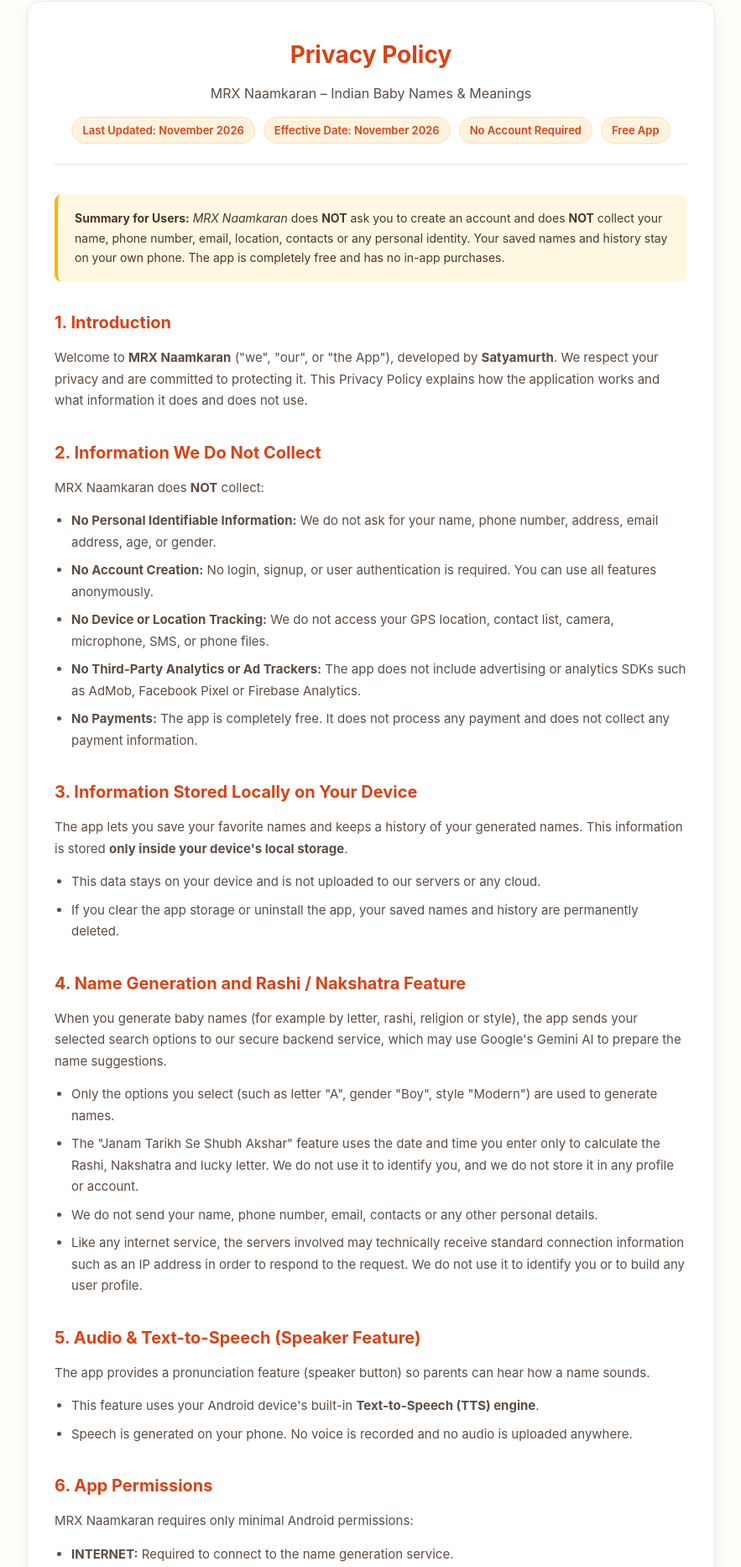
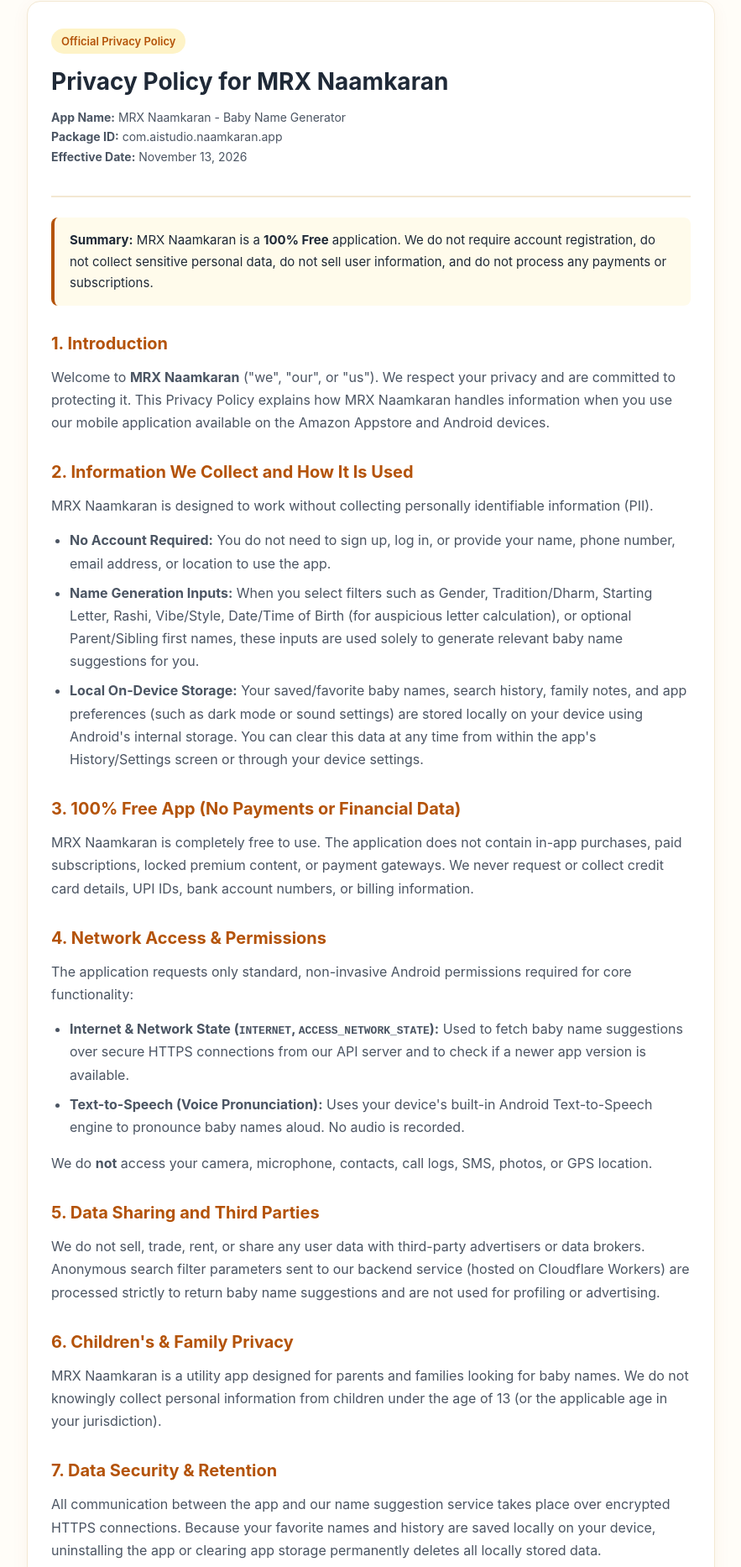
Before and after one commit to privacypolicymrxuri/MRXNaamkaran_privacy_policy-, a plain HTML site: page index.html in a window 1280 px wide. Shown: the part 23-1889 px from the top of the page at 84% size, without its empty margins (198-1081 px from the left). Drawn offline with Linux system fonts and the light colour scheme.

Commit message:
Update index.html

```diff
--- a/index.html
+++ b/index.html
@@ -1,263 +1,188 @@
 <!DOCTYPE html>
 <html lang="en">
 <head>
-    <meta charset="UTF-8">
-    <meta name="viewport" content="width=device-width, initial-scale=1.0">
+    <meta charset="UTF-8" />
+    <meta name="viewport" content="width=device-width, initial-scale=1.0" />
     <title>Privacy Policy - MRX Naamkaran</title>
     <style>
         :root {
-            --primary: #FF7043;
-            --primary-dark: #D84315;
-            --accent: #FFB300;
-            --text-main: #2C2018;
-            --text-secondary: #5C4D43;
-            --bg-body: #FFFDF9;
+            --bg-color: #FFFDF8;
             --card-bg: #FFFFFF;
-            --border-color: #EFE4DC;
-            --badge-bg: #FFF3E0;
+            --primary: #B45309;
+            --accent: #DC2626;
+            --text-main: #1F2937;
+            --text-muted: #4B5563;
+            --border-color: #F3E8D2;
         }
-
         * {
             box-sizing: border-box;
             margin: 0;
             padding: 0;
         }
-
         body {
-            font-family: -apple-system, BlinkMacSystemFont, "Segoe UI", Roboto, Oxygen-Sans, Ubuntu, Cantarell, "Helvetica Neue", sans-serif;
-            background-color: var(--bg-body);
+            font-family: -apple-system, BlinkMacSystemFont, "Segoe UI", Roboto, Oxygen, Ubuntu, Cantarell, sans-serif;
+            background-color: var(--bg-color);
             color: var(--text-main);
             line-height: 1.7;
             padding: 24px 16px;
         }
-
         .container {
             max-width: 820px;
             margin: 0 auto;
             background: var(--card-bg);
+            border: 1px solid var(--border-color);
             border-radius: 16px;
-            padding: 40px 32px;
-            border: 1px solid var(--border-color);
-            box-shadow: 0 4px 20px rgba(44, 32, 24, 0.05);
+            padding: 32px 28px;
+            box-shadow: 0 4px 20px rgba(180, 83, 9, 0.06);
         }
-
         .header {
-            text-align: center;
-            margin-bottom: 36px;
-            padding-bottom: 24px;
-            border-bottom: 1px solid var(--border-color);
+            border-bottom: 2px solid var(--border-color);
+            padding-bottom: 20px;
+            margin-bottom: 24px;
         }
-
-        .header h1 {
-            color: var(--primary-dark);
-            font-size: 28px;
-            margin-bottom: 8px;
-            font-weight: 700;
-        }
-
-        .header .subtitle {
-            color: var(--text-secondary);
-            font-size: 16px;
-            margin-bottom: 14px;
-        }
-
-        .badge-bar {
-            display: flex;
-            flex-wrap: wrap;
-            justify-content: center;
-            gap: 10px;
-            margin-top: 12px;
-        }
-
         .badge {
-            background-color: var(--badge-bg);
-            color: var(--primary-dark);
+            display: inline-block;
+            background: #FEF3C7;
+            color: var(--primary);
             font-size: 13px;
             font-weight: 600;
             padding: 4px 12px;
-            border-radius: 20px;
-            border: 1px solid #FFE0B2;
+            border-radius: 999px;
+            margin-bottom: 10px;
         }
-
+        h1 {
+            font-size: 28px;
+            color: var(--text-main);
+            margin-bottom: 6px;
+        }
+        .meta {
+            font-size: 14px;
+            color: var(--text-muted);
+        }
         h2 {
-            color: var(--primary-dark);
             font-size: 20px;
-            margin-top: 32px;
-            margin-bottom: 12px;
+            color: var(--primary);
+            margin-top: 28px;
+            margin-bottom: 10px;
         }
-
         p {
             margin-bottom: 14px;
-            color: var(--text-secondary);
+            color: var(--text-muted);
+        }
+        ul {
+            margin: 10px 0 16px 22px;
+            color: var(--text-muted);
+        }
+        li {
+            margin-bottom: 8px;
+        }
+        .highlight-box {
+            background: #FFFBEB;
+            border-left: 4px solid var(--primary);
+            padding: 14px 18px;
+            border-radius: 8px;
+            margin: 20px 0;
+            color: var(--text-main);
             font-size: 15px;
         }
-
-        ul {
-            margin-left: 20px;
-            margin-bottom: 18px;
-            color: var(--text-secondary);
+        a {
+            color: var(--accent);
+            text-decoration: none;
+            font-weight: 500;
         }
-
-        li {
-            margin-bottom: 8px;
-            font-size: 15px;
-        }
-
-        .highlight-box {
-            background: #FFF8E1;
-            border-left: 4px solid var(--accent);
-            padding: 16px 20px;
-            border-radius: 8px;
-            margin: 20px 0;
-            color: #4E342E;
-            font-size: 14px;
-        }
-
-        .developer-card {
-            background: #FFF3E0;
-            border: 1px solid #FFE0B2;
-            border-radius: 12px;
-            padding: 20px;
-            margin-top: 36px;
-        }
-
-        .developer-card h3 {
-            color: var(--primary-dark);
-            font-size: 17px;
-            margin-bottom: 10px;
-        }
-
-        .developer-card p {
-            margin-bottom: 6px;
-            font-size: 14px;
-        }
-
-        a {
-            color: var(--primary-dark);
-            text-decoration: none;
-            font-weight: 600;
-        }
-
         a:hover {
             text-decoration: underline;
         }
-
         .footer {
-            margin-top: 40px;
+            margin-top: 36px;
+            padding-top: 20px;
+            border-top: 1px solid var(--border-color);
+            font-size: 14px;
+            color: var(--text-muted);
             text-align: center;
-            font-size: 13px;
-            color: #8D6E63;
-            border-top: 1px solid var(--border-color);
-            padding-top: 20px;
-        }
-
-        @media (max-width: 600px) {
-            .container {
-                padding: 24px 18px;
-            }
-            .header h1 {
-                font-size: 23px;
-            }
-            h2 {
-                font-size: 18px;
-            }
         }
     </style>
 </head>
 <body>
-
     <div class="container">
         <div class="header">
-        <h1>Privacy Policy</h1>
-        <div class="subtitle">MRX Naamkaran – Indian Baby Names & Meanings</div>
-        <div class="badge-bar">
-            <span class="badge">Last Updated: November 2026</span>
-            <span class="badge">Effective Date: November 2026</span>
-            <span class="badge">No Account Required</span>
-            <span class="badge">Free App</span>
-        </div>
+            <span class="badge">Official Privacy Policy</span>
+            <h1>Privacy Policy for MRX Naamkaran</h1>
+            <p class="meta">
+                <strong>App Name:</strong> MRX Naamkaran - Baby Name Generator<br />
+                <strong>Package ID:</strong> com.aistudio.naamkaran.app<br />
+                <strong>Effective Date:</strong> November 13, 2026
+            </p>
         </div>
 
         <div class="highlight-box">
-        <strong>Summary for Users:</strong> <em>MRX Naamkaran</em> does <strong>NOT</strong> ask you to create an account and does <strong>NOT</strong> collect your name, phone number, email, location, contacts or any personal identity. Your saved names and history stay on your own phone. The app is completely free and has no in-app purchases.
+            <strong>Summary:</strong> MRX Naamkaran is a <strong>100% Free</strong> application. We do not require account registration, do not collect sensitive personal data, do not sell user information, and do not process any payments or subscriptions.
         </div>
 
         <h2>1. Introduction</h2>
         <p>
-        Welcome to <strong>MRX Naamkaran</strong> ("we", "our", or "the App"), developed by <strong>Satyamurth</strong>. We respect your privacy and are committed to protecting it. This Privacy Policy explains how the application works and what information it does and does not use.
+            Welcome to <strong>MRX Naamkaran</strong> ("we", "our", or "us"). We respect your privacy and are committed to protecting it. This Privacy Policy explains how MRX Naamkaran handles information when you use our mobile application available on the Amazon Appstore and Android devices.
         </p>
 
-    <h2>2. Information We Do Not Collect</h2>
-    <p>MRX Naamkaran does <strong>NOT</strong> collect:</p>
+        <h2>2. Information We Collect and How It Is Used</h2>
+        <p>
+            MRX Naamkaran is designed to work without collecting personally identifiable information (PII).
+        </p>
         <ul>
-        <li><strong>No Personal Identifiable Information:</strong> We do not ask for your name, phone number, address, email address, age, or gender.</li>
-        <li><strong>No Account Creation:</strong> No login, signup, or user authentication is required. You can use all features anonymously.</li>
-        <li><strong>No Device or Location Tracking:</strong> We do not access your GPS location, contact list, camera, microphone, SMS, or phone files.</li>
-        <li><strong>No Third-Party Analytics or Ad Trackers:</strong> The app does not include advertising or analytics SDKs such as AdMob, Facebook Pixel or Firebase Analytics.</li>
-        <li><strong>No Payments:</strong> The app is completely free. It does not process any payment and does not collect any payment information.</li>
+            <li><strong>No Account Required:</strong> You do not need to sign up, log in, or provide your name, phone number, email address, or location to use the app.</li>
+            <li><strong>Name Generation Inputs:</strong> When you select filters such as Gender, Tradition/Dharm, Starting Letter, Rashi, Vibe/Style, Date/Time of Birth (for auspicious letter calculation), or optional Parent/Sibling first names, these inputs are used solely to generate relevant baby name suggestions for you.</li>
+            <li><strong>Local On-Device Storage:</strong> Your saved/favorite baby names, search history, family notes, and app preferences (such as dark mode or sound settings) are stored locally on your device using Android's internal storage. You can clear this data at any time from within the app's History/Settings screen or through your device settings.</li>
         </ul>
 
-    <h2>3. Information Stored Locally on Your Device</h2>
+        <h2>3. 100% Free App (No Payments or Financial Data)</h2>
         <p>
-        The app lets you save your favorite names and keeps a history of your generated names. This information is stored <strong>only inside your device's local storage</strong>.
+            MRX Naamkaran is completely free to use. The application does not contain in-app purchases, paid subscriptions, locked premium content, or payment gateways. We never request or collect credit card details, UPI IDs, bank account numbers, or billing information.
+        </p>
+
+        <h2>4. Network Access & Permissions</h2>
+        <p>
+            The application requests only standard, non-invasive Android permissions required for core functionality:
         </p>
         <ul>
-        <li>This data stays on your device and is not uploaded to our servers or any cloud.</li>
-        <li>If you clear the app storage or uninstall the app, your saved names and history are permanently deleted.</li>
+            <li><strong>Internet & Network State (<code>INTERNET</code>, <code>ACCESS_NETWORK_STATE</code>):</strong> Used to fetch baby name suggestions over secure HTTPS connections from our API server and to check if a newer app version is available.</li>
+            <li><strong>Text-to-Speech (Voice Pronunciation):</strong> Uses your device's built-in Android Text-to-Speech engine to pronounce baby names aloud. No audio is recorded.</li>
         </ul>
+        <p>
+            We do <strong>not</strong> access your camera, microphone, contacts, call logs, SMS, photos, or GPS location.
+        </p>
 
-    <h2>4. Name Generation and Rashi / Nakshatra Feature</h2>
+        <h2>5. Data Sharing and Third Parties</h2>
         <p>
-        When you generate baby names (for example by letter, rashi, religion or style), the app sends your selected search options to our secure backend service, which may use Google's Gemini AI to prepare the name suggestions.
+            We do not sell, trade, rent, or share any user data with third-party advertisers or data brokers. Anonymous search filter parameters sent to our backend service (hosted on Cloudflare Workers) are processed strictly to return baby name suggestions and are not used for profiling or advertising.
         </p>
-    <ul>
-        <li>Only the options you select (such as letter "A", gender "Boy", style "Modern") are used to generate names.</li>
-        <li>The "Janam Tarikh Se Shubh Akshar" feature uses the date and time you enter only to calculate the Rashi, Nakshatra and lucky letter. We do not use it to identify you, and we do not store it in any profile or account.</li>
-        <li>We do not send your name, phone number, email, contacts or any other personal details.</li>
-        <li>Like any internet service, the servers involved may technically receive standard connection information such as an IP address in order to respond to the request. We do not use it to identify you or to build any user profile.</li>
-    </ul>
 
-    <h2>5. Audio & Text-to-Speech (Speaker Feature)</h2>
+        <h2>6. Children's & Family Privacy</h2>
         <p>
-        The app provides a pronunciation feature (speaker button) so parents can hear how a name sounds.
+            MRX Naamkaran is a utility app designed for parents and families looking for baby names. We do not knowingly collect personal information from children under the age of 13 (or the applicable age in your jurisdiction).
         </p>
-    <ul>
-        <li>This feature uses your Android device's built-in <strong>Text-to-Speech (TTS) engine</strong>.</li>
-        <li>Speech is generated on your phone. No voice is recorded and no audio is uploaded anywhere.</li>
-    </ul>
 
-    <h2>6. App Permissions</h2>
-    <p>MRX Naamkaran requires only minimal Android permissions:</p>
-    <ul>
-        <li><strong>INTERNET:</strong> Required to connect to the name generation service.</li>
-        <li><strong>TTS service query:</strong> Required on newer Android versions to find the phone's built-in speech engine for audio pronunciation.</li>
-    </ul>
-    <p>We do not request sensitive permissions such as Camera, Location, Microphone, Contacts or Storage.</p>
-
-    <h2>7. Children's Privacy</h2>
+        <h2>7. Data Security & Retention</h2>
         <p>
-        MRX Naamkaran is designed for parents and families looking for baby names. The app does not knowingly collect any personal information from children under the age of 13.
+            All communication between the app and our name suggestion service takes place over encrypted HTTPS connections. Because your favorite names and history are saved locally on your device, uninstalling the app or clearing app storage permanently deletes all locally stored data.
         </p>
 
         <h2>8. Changes to This Privacy Policy</h2>
         <p>
-        We may update this Privacy Policy from time to time to reflect app updates or legal requirements. Any changes will be posted on this page with an updated "Last Updated" date.
+            We may update our Privacy Policy from time to time to reflect app improvements or legal requirements. Any updates will be posted on this page with an updated effective date.
         </p>
 
-    <h2>9. Developer & Contact Information</h2>
-    <div class="developer-card">
-        <h3>Contact the Developer</h3>
-        <p>If you have any questions, suggestions, or concerns about this Privacy Policy or the app, please reach out:</p>
-        <p><strong>Developer:</strong> Satyamurth</p>
-        <p><strong>Email:</strong> <a href="mailto:appdeveloperall143@gmail.com">appdeveloperall143@gmail.com</a></p>
-        <p><strong>App Name:</strong> MRX Naamkaran</p>
-        <p><strong>Follow:</strong> Instagram <code>@mrx143_lyrics</code> | YouTube <code>@mrx143musicai</code> | Snapchat <code>mrx143.lyrics</code></p>
-    </div>
+        <h2>9. Contact Us</h2>
+        <p>
+            If you have any questions, concerns, or feedback regarding this Privacy Policy or the MRX Naamkaran app, please contact us at:
+        </p>
+        <p>
+            <strong>Developer:</strong> MRX Naamkaran (Sonu Lal)<br />
+            <strong>Email:</strong> <a href="mailto:sonukumar4454596@gmail.com">sonukumar4454596@gmail.com</a>
+        </p>
 
         <div class="footer">
-        &copy; 2026 MRX Naamkaran. Created with love by Satyamurth. All rights reserved.
+            &copy; 2026 MRX Naamkaran. All rights reserved.
         </div>
     </div>
-
 </body>
 </html>
```
Lines whose indentation alone changed are shown as unchanged.
